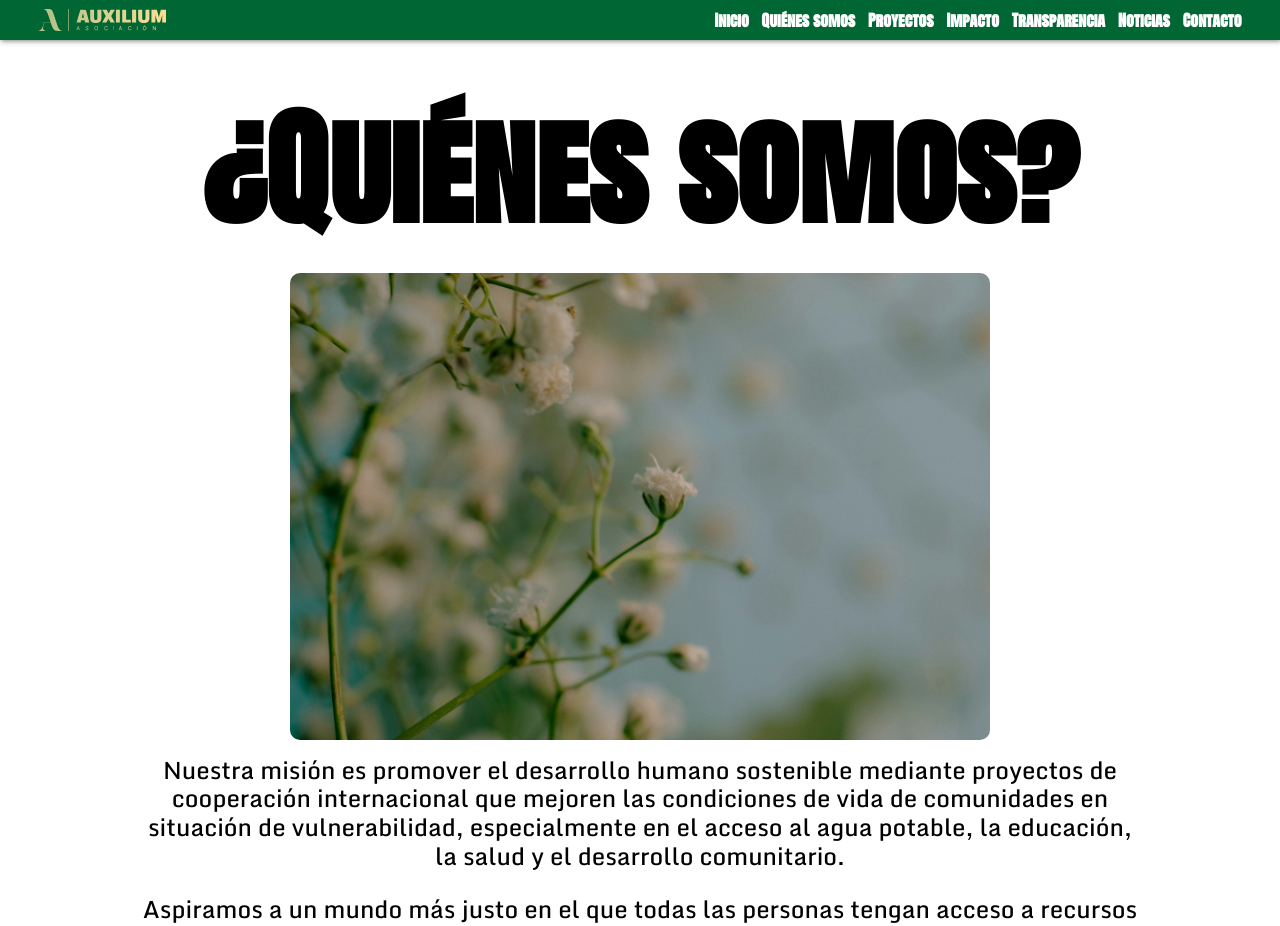
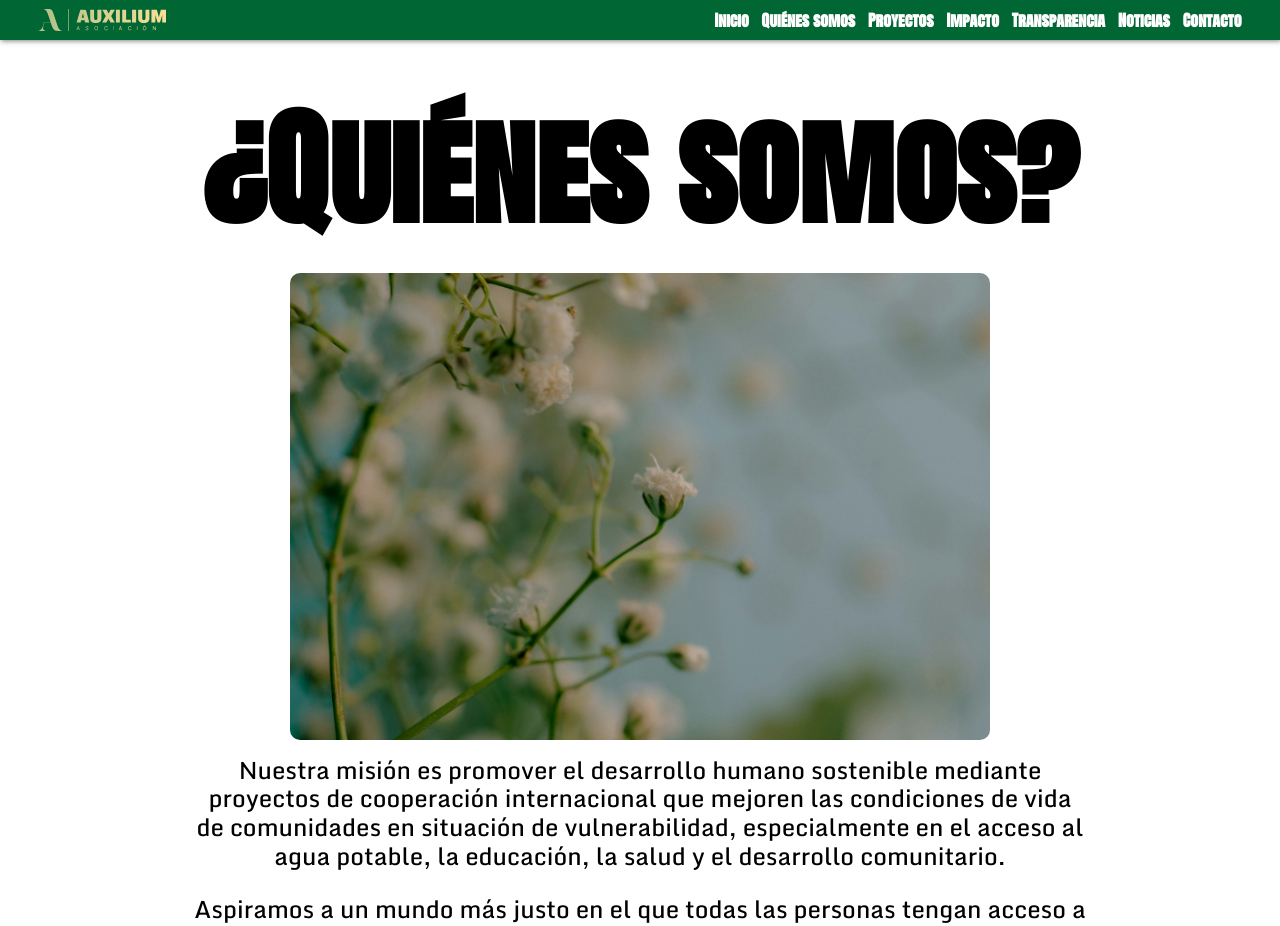
Before and after one commit to Tenvid/AuxiliumFundacionWeb, a React (Vite) app in the folder AuxilliumWeb/frontend/auxilium-web/: page /about-us in a window 1280 px wide. Shown: the top 926 px of the page. Built offline with nearby package versions, Linux system fonts and the light colour scheme.

Commit message:
style(about us): set max width for paragraphs

```diff
--- a/AuxilliumWeb/frontend/auxilium-web/src/pages/about-us/AboutUs.module.css
+++ b/AuxilliumWeb/frontend/auxilium-web/src/pages/about-us/AboutUs.module.css
@@ -22,7 +22,7 @@
 .aboutUsParagraph {
   font-family: Monda;
   font-size: clamp(1rem, 2vw, 1.5rem);
-  max-width: 1000px;
+  max-width: 70vw;
   text-align: center;
   line-height: 1.2;
 }
```
